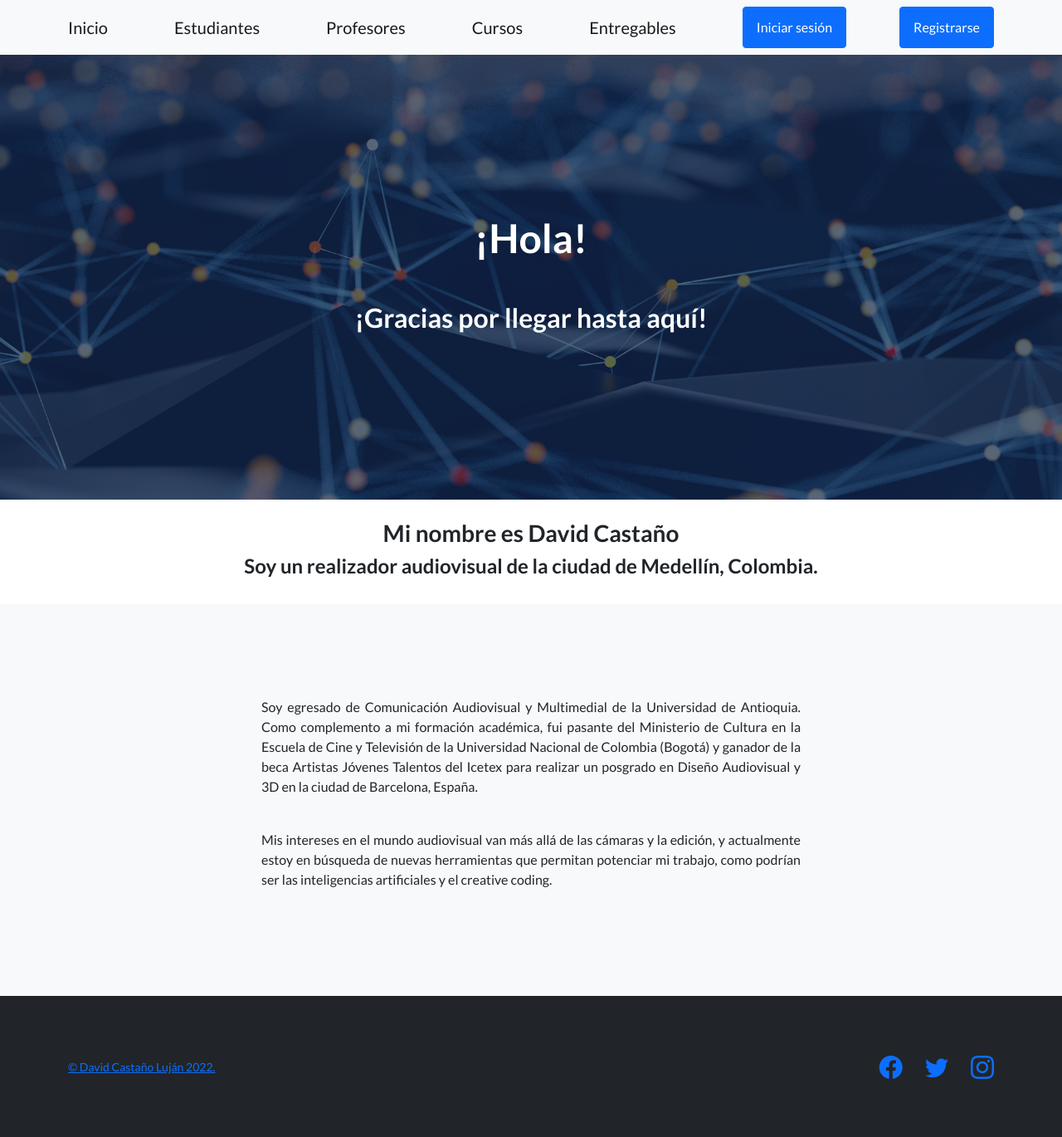
After one commit to davidcaslu/Tercera-Pre-Entrega_PYTHON_David-Castano, a Django app: page /AppCoder/aboutMe in a window 1280 px wide. The commit adds this page. Shown: the whole page at 83% size. Run offline with Django 4.2, Linux system fonts and the light colour scheme; some libraries are stand-ins or nearby versions.

Commit message:
Se depura el código y se crea el apartado about me

```diff
--- /dev/null
+++ b/AppCoder/templates/AppCoder/aboutMe.html
@@ -0,0 +1,33 @@
+{% extends "AppCoder/padre.html" %}
+
+{% block titulo %}
+{% if request.user.is_authenticated %}
+    ¡Hola {{request.user.first_name}}!
+    <h2>¡Gracias por llegar hasta aquí!</h2>
+{% else %}
+    ¡Hola!
+    <h2>¡Gracias por llegar hasta aquí!</h2>
+{% endif %}
+{% endblock %}
+
+
+{% block informacion %}
+<br>
+<h3>Mi nombre es David Castaño </h3>
+<h4>Soy un realizador audiovisual de la ciudad de Medellín, Colombia. </h4>
+<br>
+{% endblock %}
+
+
+{% block infoAdicional %}
+
+
+        <section class="testimonials text-center bg-light">
+            <div style="width: 650px; margin: 0 auto; text-align: justify;">
+            <p >Soy egresado de Comunicación Audiovisual y Multimedial de la Universidad de Antioquia. Como complemento a mi formación académica, fui pasante del Ministerio de Cultura en la Escuela de Cine y Televisión de la Universidad Nacional de Colombia (Bogotá) y ganador de la beca Artistas Jóvenes Talentos del Icetex para realizar un posgrado en Diseño Audiovisual y 3D en la ciudad de Barcelona, España. </p>
+            <br>
+            <p>Mis intereses en el mundo audiovisual van más allá de las cámaras y la edición, y actualmente estoy en búsqueda de nuevas herramientas que permitan potenciar mi trabajo, como podrían ser las inteligencias artificiales y el creative coding.
+            </p>
+        </div>
+        </section>
+        {% endblock %}
--- a/AppCoder/templates/AppCoder/padre.html
+++ b/AppCoder/templates/AppCoder/padre.html
@@ -91,7 +91,7 @@
             <div class="container">
                 <div class="row">
                     <div class="col-lg-6 h-100 text-center text-lg-start my-auto">
-                        <p class="text-muted small mb-4 mb-lg-0">&copy; David Castaño Luján 2022.</p>
+                        <p class="text-muted small mb-4 mb-lg-0"> <a href="{% url 'aboutMe' %}">&copy; David Castaño Luján 2022.</a></p>
                     </div>
                     <div class="col-lg-6 h-100 text-center text-lg-end my-auto">
                         <ul class="list-inline mb-0">
--- a/AppCoder/urls.py
+++ b/AppCoder/urls.py
@@ -11,6 +11,8 @@ urlpatterns = [
     path('registro', registro, name='registro'),
     path('iniciarSesion', iniciarSesion, name='iniciar sesion'),
     path('logOut', LogoutView.as_view(template_name="AppCoder/logout.html"), name='cerrar sesion'),
+
+    path('aboutMe', aboutMe, name='aboutMe'),
 
     #Ver
     path('verEstudiantes', estudiantes, name='Estudiantes'),
--- a/AppCoder/views.py
+++ b/AppCoder/views.py
@@ -48,6 +48,9 @@ def iniciarSesion(request):
 
     return render(request, "AppCoder/iniciarSesion.html", {"miFormulario1":miFormulario})
 
+def aboutMe(request):
+    return render(request, "AppCoder/aboutMe.html")
+
 
 def estudiantes(request):
     listaEstudiantes = Estudiante.objects.all()
@@ -66,11 +69,11 @@ def cursos(request):
     return render(request, "AppCoder/verCursos.html", {"listaCursos":listaCursos})
 
 @login_required
-def crearEstudiantes(request): #crear formulario con django
+def crearEstudiantes(request):
     if request.method == 'POST':
         miFormulario = EstudianteFormulario(request.POST)
-        if miFormulario.is_valid(): #valida que los datos estén bien
-            infoDict = miFormulario.cleaned_data #la info del formulario se pasa a tipo diccionario
+        if miFormulario.is_valid():
+            infoDict = miFormulario.cleaned_data
             estudiante1 = Estudiante(nombre=infoDict["nombre"], apellido=infoDict["apellido"], identificacion=infoDict["identificacion"], comision=infoDict["comision"], email=infoDict["email"])
             estudiante1.save()
 
@@ -82,11 +85,11 @@ def crearEstudiantes(request): #crear formulario con django
     return render(request, "AppCoder/crearEstudiantes.html", {"formulario1": miFormulario})
 
 @login_required
-def crearCursos(request): #crear formulario con django
+def crearCursos(request):
     if request.method == 'POST':
         miFormulario = CursoFormulario(request.POST)
-        if miFormulario.is_valid(): #valida que los datos estén bien
-            infoDict = miFormulario.cleaned_data #la info del formulario se pasa a tipo diccionario
+        if miFormulario.is_valid():
+            infoDict = miFormulario.cleaned_data
             curso1 = Curso(nombre=infoDict["nombre"], camada=infoDict["camada"], comision=infoDict["comision"])
             curso1.save()
 
@@ -101,8 +104,8 @@ def crearCursos(request): #crear formulario con django
 def crearProfesor(request):
     if request.method == 'POST':
         miFormulario = ProfesorFormulario(request.POST)
-        if miFormulario.is_valid(): #valida que los datos estén bien
-            infoDict = miFormulario.cleaned_data #la info del formulario se pasa a tipo diccionario
+        if miFormulario.is_valid():
+            infoDict = miFormulario.cleaned_data
             profesor1 = Profesor(nombre=infoDict["nombre"], apellido=infoDict["apellido"], identificacion=infoDict["identificacion"], email=infoDict["email"], profesion=infoDict["profesion"], edad=infoDict["edad"])
             profesor1.save()
 
@@ -117,8 +120,8 @@ def crearProfesor(request):
 def crearEntregable(request):
     if request.method == 'POST':
         miFormulario = EntregableFormulario(request.POST)
-        if miFormulario.is_valid(): #valida que los datos estén bien
-            infoDict = miFormulario.cleaned_data #la info del formulario se pasa a tipo diccionario
+        if miFormulario.is_valid():
+            infoDict = miFormulario.cleaned_data
             entregable1 = Entregable(nombre=infoDict["nombre"], identificador=infoDict["identificador"],fechaEntrega=infoDict["fechaEntrega"], entregado=infoDict["entregado"])
             entregable1.save()
 
```
Also changed, not shown: README.md, db.sqlite3.
